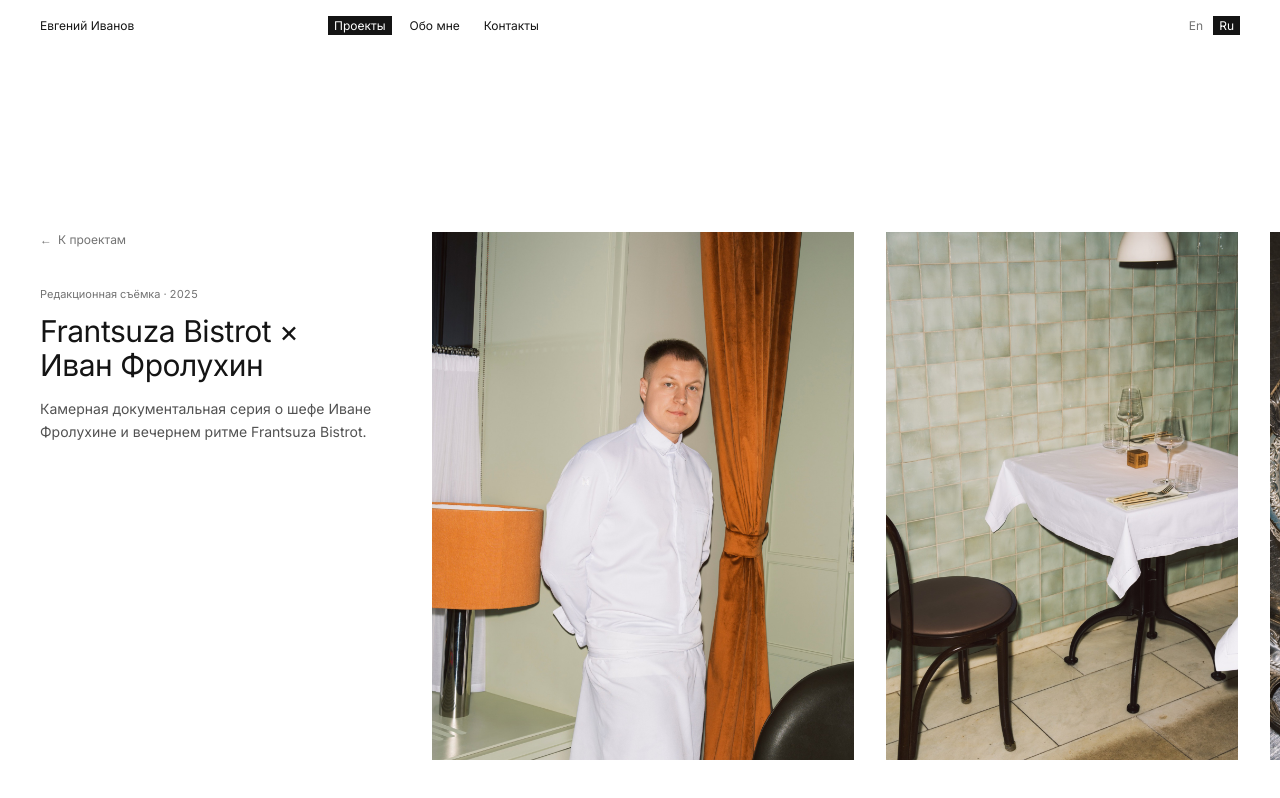
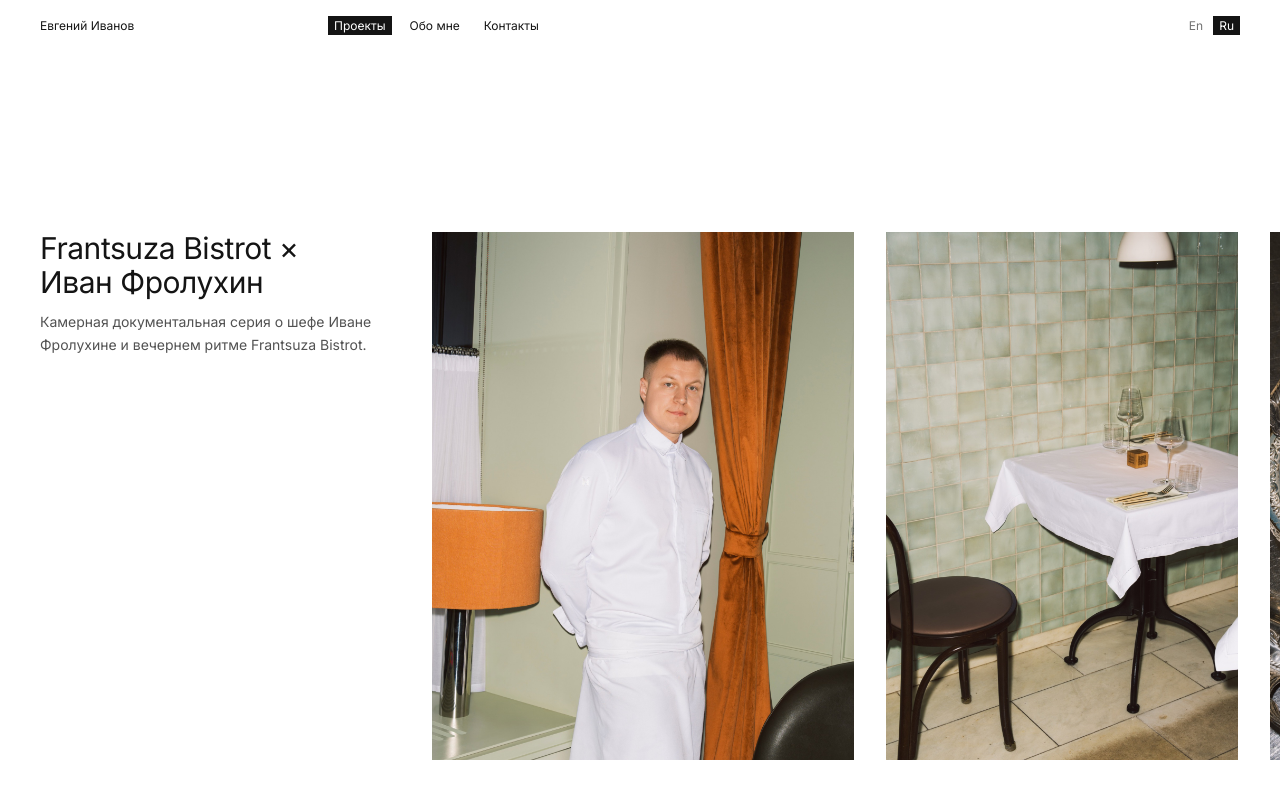
Before and after one commit to aerohockey/aerohockey.github.io, an Astro site: page /ru/work/frantsuza-bistrot/ in a window 1280 px wide. Built offline with nearby package versions, Linux system fonts and the light colour scheme; Astro itself is replaced by a stand-in of ours.

Commit message:
style(gallery): remove Back to Work and genre/year metadata, lifting title and intro to the top photo rail

```diff
--- a/src/components/GalleryProjectView.astro
+++ b/src/components/GalleryProjectView.astro
@@ -1,7 +1,7 @@
 ---
 import { Image } from 'astro:assets';
 import type { ProjectItem } from '../data/projects';
-import { UI, getHomePath, type Lang } from '../i18n/ui';
+import type { Lang } from '../i18n/ui';
 
 interface Props {
   project: ProjectItem;
@@ -9,7 +9,6 @@ interface Props {
 }
 
 const { project, lang } = Astro.props;
-const t = UI[lang];
 const frames = project.gallery ?? [
   {
     image: project.cover,
@@ -17,7 +16,6 @@ const frames = project.gallery ?? [
     orientation: 'portrait' as const,
   },
 ];
-const homeHref = getHomePath(lang);
 ---
 
 <main class="flex-1 min-h-0 relative overflow-hidden pt-14 md:pt-16 pb-[calc(2rem+env(safe-area-inset-bottom))] md:pb-10">
@@ -28,31 +26,17 @@ const homeHref = getHomePath(lang);
     <div class="gallery-rail shrink-0 flex items-start gap-3.5 sm:gap-5 md:gap-6 lg:gap-8 px-3.5 sm:px-6 md:px-10">
       <!-- Opening editorial info slide -->
       <section
-        class="shrink-0 snap-start md:snap-align-none w-[calc(100vw-48px)] sm:w-[calc(100vw-72px)] md:w-[320px] lg:w-[360px] flex flex-col pr-4 md:pr-6"
+        class="shrink-0 snap-start md:snap-align-none w-[calc(100vw-48px)] sm:w-[calc(100vw-72px)] md:w-[320px] lg:w-[360px] flex flex-col space-y-3 pr-4 md:pr-6"
       >
-        <a
-          href={homeHref}
-          class="inline-flex items-center gap-1.5 text-[11px] sm:text-[12px] leading-[1.25] text-[#737373] hover:text-[#141414] transition-colors w-fit"
-        >
-          <span aria-hidden="true">←</span>
-          <span>{t.backToWork}</span>
-        </a>
+        <h1 class="text-[24px] sm:text-[28px] md:text-[30px] font-normal leading-[1.12] tracking-[-0.015em] text-[#141414]">
+          {project.title[lang]}
+        </h1>
 
-        <div class="mt-8 md:mt-10 space-y-3">
-          <p class="text-[11px] leading-[1.35] text-[#737373] tabular-nums">
-            {project.category[lang]} · {project.year}
+        {project.intro && (
+          <p class="text-[13px] sm:text-[14px] leading-[1.6] text-[#525252]">
+            {project.intro[lang]}
           </p>
-
-          <h1 class="text-[24px] sm:text-[28px] md:text-[30px] font-normal leading-[1.14] tracking-[-0.015em] text-[#141414]">
-            {project.title[lang]}
-          </h1>
-
-          {project.intro && (
-            <p class="pt-1 text-[13px] sm:text-[14px] leading-[1.6] text-[#525252]">
-              {project.intro[lang]}
-            </p>
-          )}
-        </div>
+        )}
       </section>
 
       <!-- Horizontal gallery photographs -->
```
